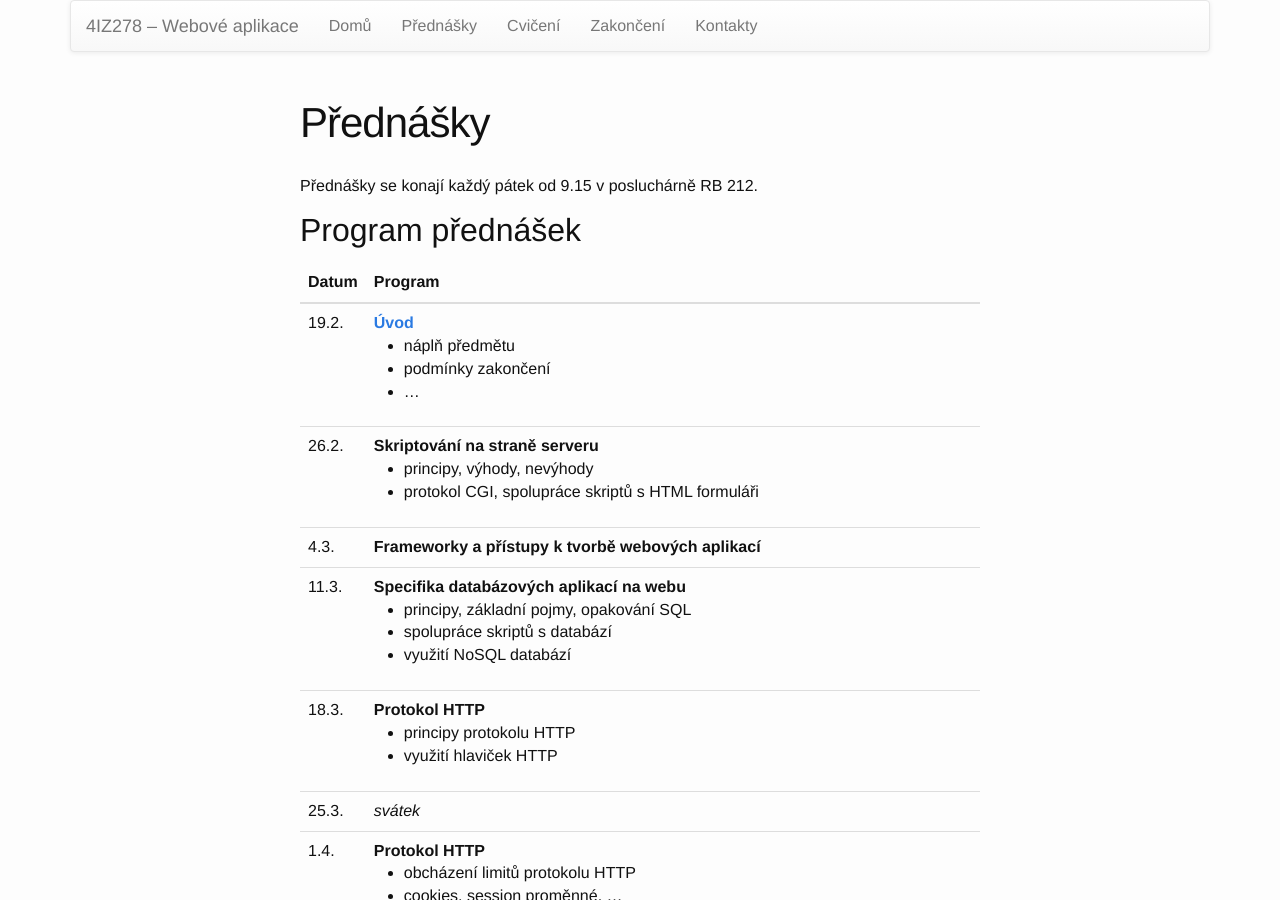
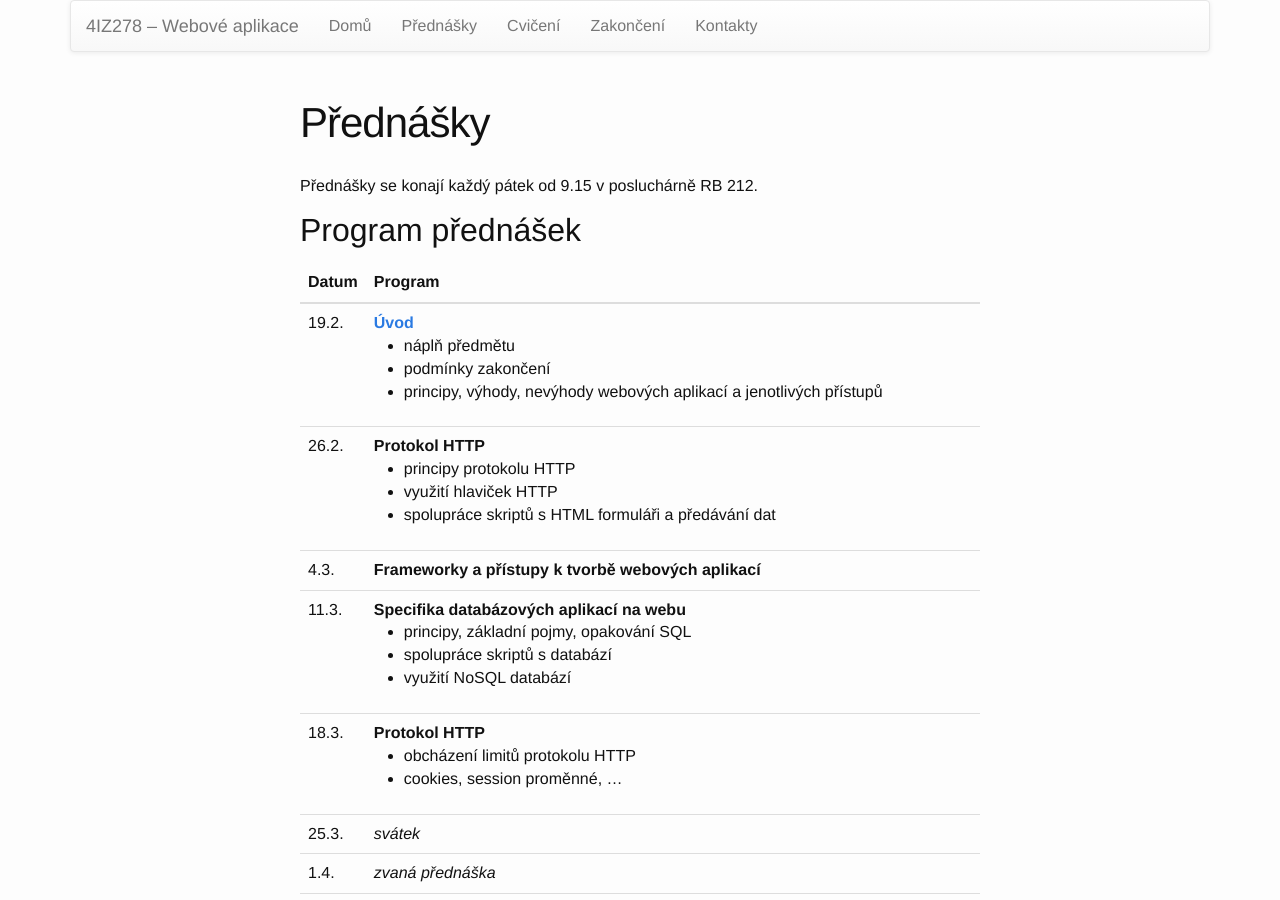
Before and after one commit to 4iz278/4iz278.github.io, a Jekyll site: the page built from prednasky/index.html, in a window 1280 px wide and 900 px high. Built offline with Jekyll 4.4.1, drawn with Linux system fonts in a browser that asks for light colours; nearby versions of some CDN libraries.

Commit message:
Aktualizace programu přednášek

```diff
--- a/prednasky/index.html
+++ b/prednasky/index.html
@@ -22,16 +22,17 @@
         <ul>
           <li>náplň předmětu</li>
           <li>podmínky zakončení </li>
-          <li>…</li>
+          <li>principy, výhody, nevýhody webových aplikací a jenotlivých přístupů </li>
         </ul>
       </td>
     </tr>
     <tr>
       <td>26.2.</td>
-      <td><strong>Skriptování na straně serveru</strong>
+      <td><strong>Protokol HTTP </strong>
         <ul>
-          <li>principy, výhody, nevýhody </li>
-          <li>protokol CGI, spolupráce skriptů s HTML formuláři</li>
+          <li>principy protokolu HTTP</li>
+          <li>využití hlaviček HTTP </li>
+          <li>spolupráce skriptů s HTML formuláři a předávání dat</li>
         </ul>
       </td>
     </tr>
@@ -64,12 +65,7 @@
     </tr>
     <tr>
       <td>1.4.</td>
-      <td><strong>Protokol HTTP</strong>
-        <ul>
-          <li>obcházení limitů protokolu HTTP</li>
-          <li>cookies, session proměnné, … </li>
-        </ul>
-      </td>
+      <td><em>zvaná přednáška</em></td>
     </tr>
     <tr>
       <td>8.4.</td>
```
Also changed, not shown: other parts of prednasky/index.html (+3 -3 lines).
